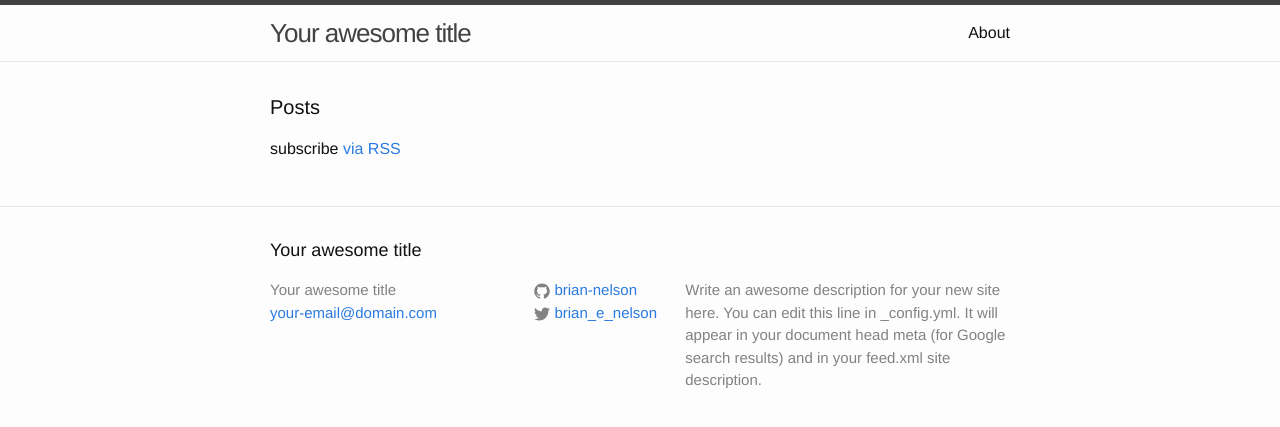
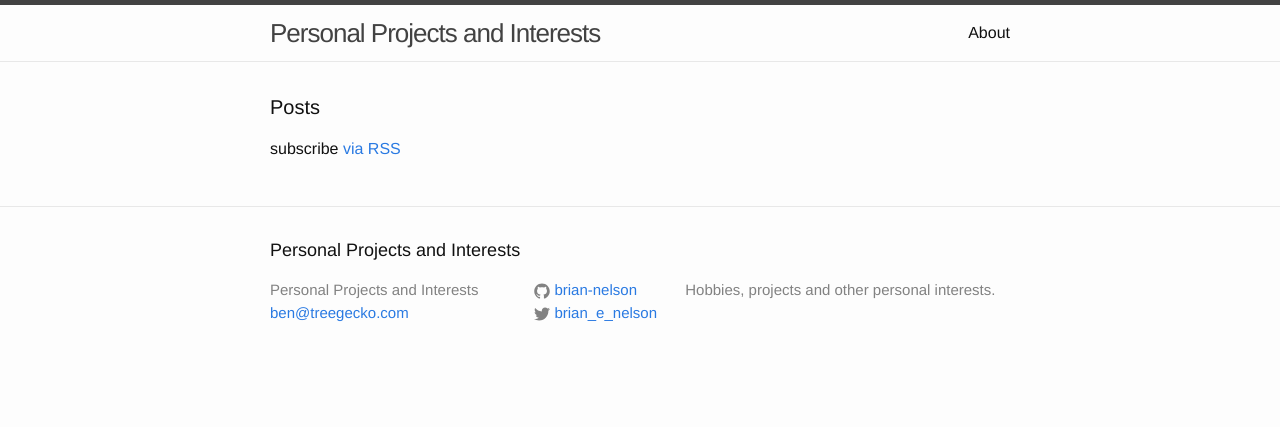
Before and after one commit to brian-nelson/brian-nelson.github.io, a Jekyll site: the page built from index.html, in a window 1280 px wide. Shown: the top 427 px of the page. Built offline with Jekyll 4.4.1, drawn with Linux system fonts in a browser that asks for light colours.

Commit message:
Update _config.yml

```diff
--- a/_config.yml
+++ b/_config.yml
@@ -6,12 +6,10 @@
 # 'jekyll serve'. If you change this file, please restart the server process.
 
 # Site settings
-title: Your awesome title
-email: your-email@domain.com
+title: Personal Projects and Interests
+email: ben@treegecko.com
 description: > # this means to ignore newlines until "baseurl:"
-  Write an awesome description for your new site here. You can edit this
-  line in _config.yml. It will appear in your document head meta (for
-  Google search results) and in your feed.xml site description.
+  Hobbies, projects and other personal interests.
 baseurl: "" # the subpath of your site, e.g. /blog
 url: "http://yourdomain.com" # the base hostname & protocol for your site
 twitter_username: brian_e_nelson
```
